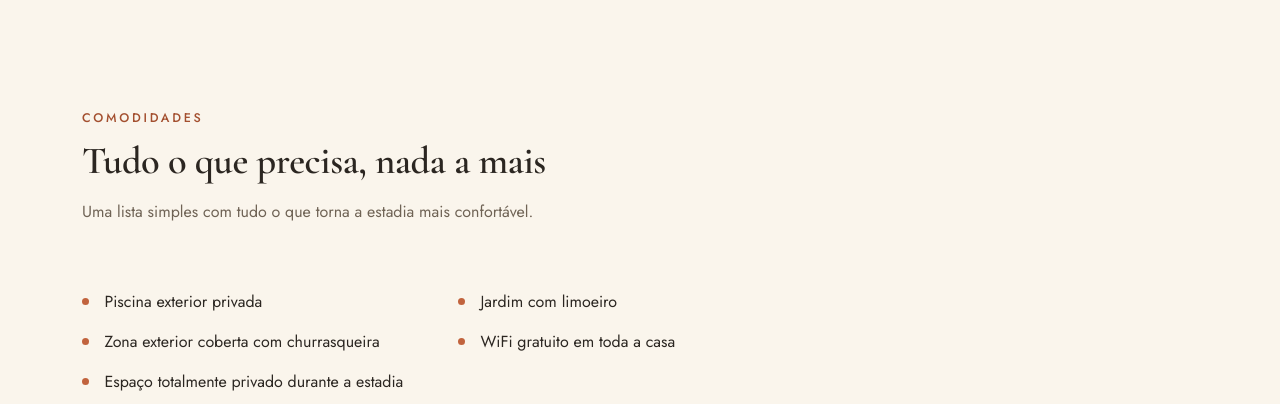
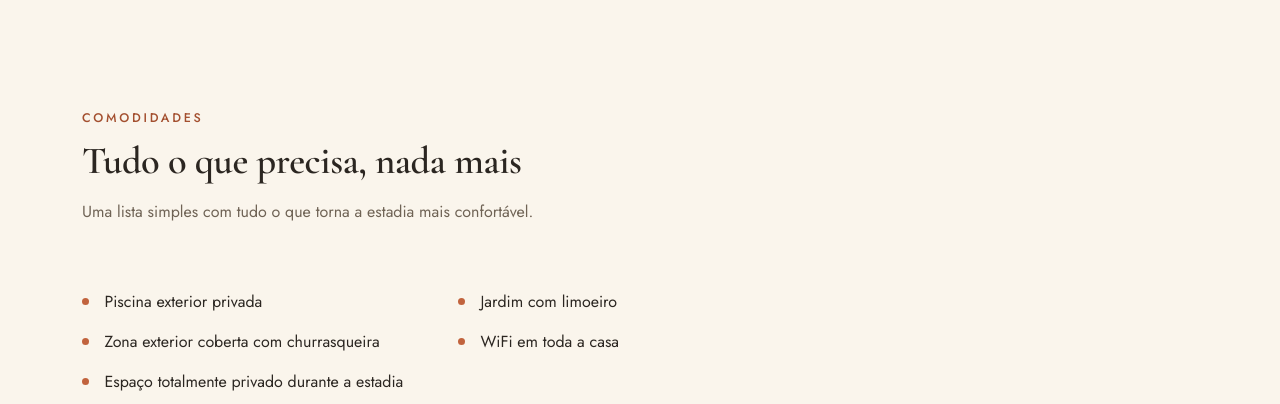
Before and after one commit to goncalomartinsoliveira-oss/Justa-limoeiro, a Next.js app: page / in a window 1280 px wide. Shown: the part 3960-4364 px from the top of the page. Built offline with nearby package versions, Linux system fonts and the light colour scheme.

Commit message:
Tweak amenities heading and drop "free" from WiFi item
Co-Authored-By: Claude Sonnet 5 <noreply@anthropic.com>
Claude-Session: https://claude.ai/code/session_01VMMQtuV8FQbW23X5sTFbyd

```diff
--- a/src/data/home.ts
+++ b/src/data/home.ts
@@ -143,13 +143,13 @@ export const home: Record<Locale, HomeContent> = {
     },
     amenities: {
       eyebrow: 'Comodidades',
-      title: 'Tudo o que precisa, nada a mais',
+      title: 'Tudo o que precisa, nada mais',
       intro: 'Uma lista simples com tudo o que torna a estadia mais confortável.',
       items: [
         'Piscina exterior privada',
         'Jardim com limoeiro',
         'Zona exterior coberta com churrasqueira',
-        'WiFi gratuito em toda a casa',
+        'WiFi em toda a casa',
         'Espaço totalmente privado durante a estadia',
       ],
     },
```
